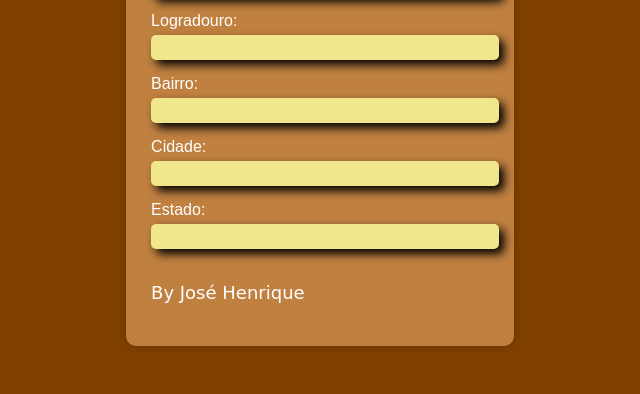
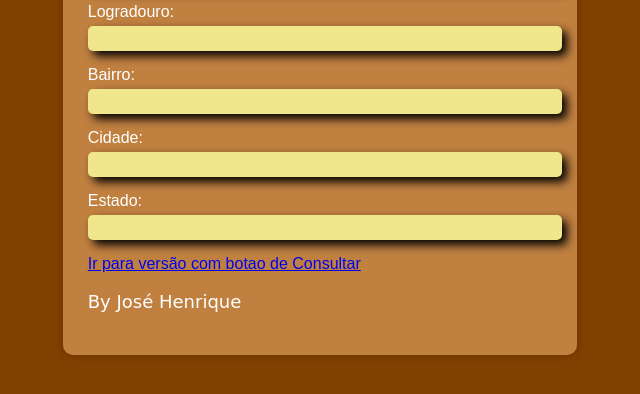
Before and after one commit to Jose-Henrique-a/FormularioComAutoPreenchimentoPeloCEP, a plain HTML site: page index.html in a window 1280 px wide. Shown: the part 318-712 px from the top of the page, without its empty margins (320-960 px from the left). Drawn offline with Linux system fonts and the light colour scheme.

Commit message:
adionadoLinksParaOutraVersão

```diff
--- a/index.html
+++ b/index.html
@@ -28,6 +28,7 @@
     <br />
     <label for="estado">Estado:</label>
     <input type="text" id="estado" name="estado" readonly />
+    <a href="indexComBotao.html">Ir para versão com botao de Consultar</a>
     <p style="font-family: 'Brush Script MT', cursive; font-size: 18px;">By José Henrique</p>
   </form>
 
```
Also changed, not shown: indexComBotao.html (+1 -0 lines).
